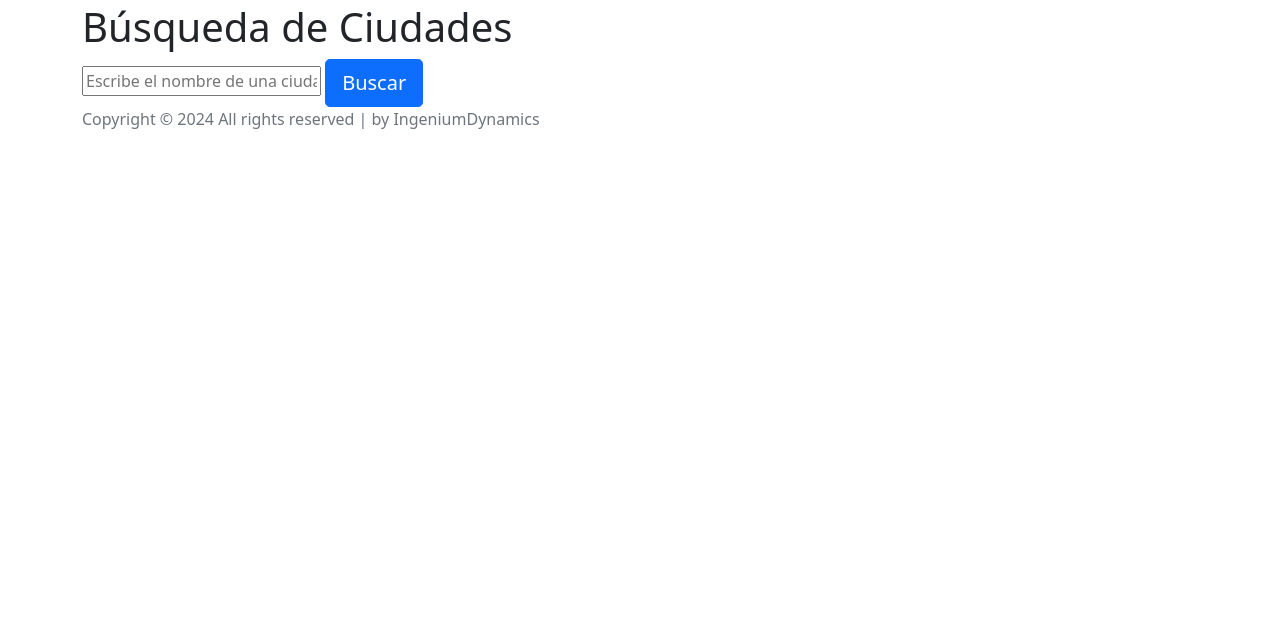
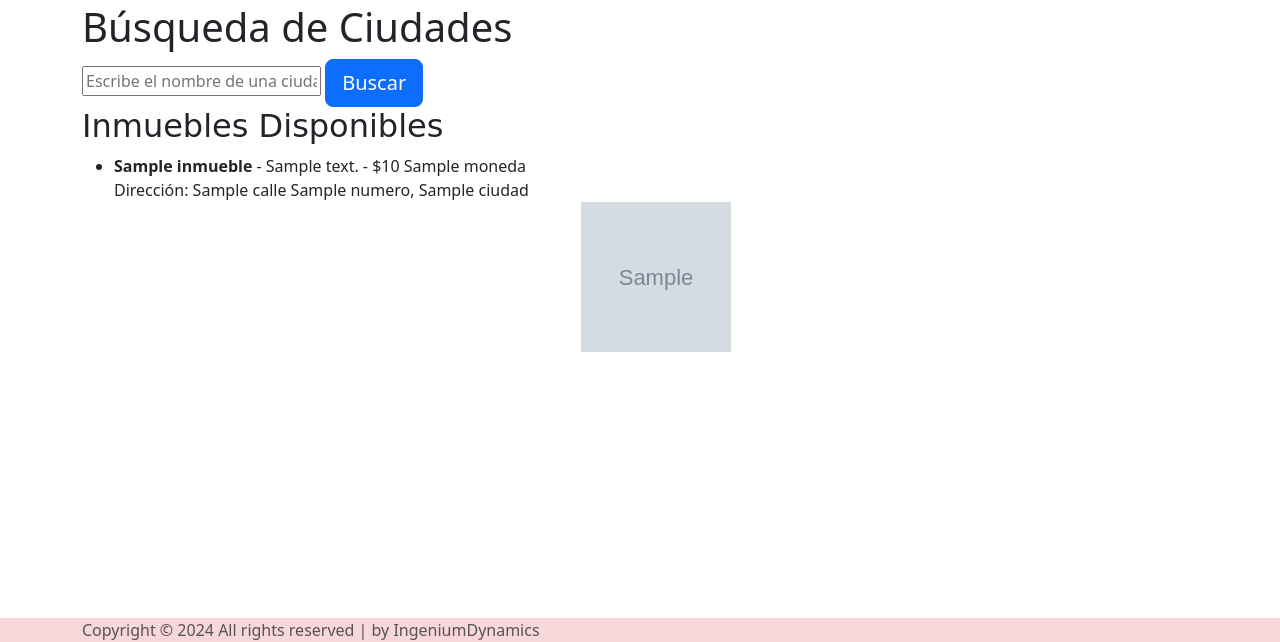
Before and after one commit to Cy5k0/rentings, a Django app: template proyecto_inmuebles/gestion_inmuebles/templates/arriendos.html in a window 1280 px wide. Shown: the part 188-830 px from the top of the page. Before the commit the page ends 317 px from the top, so only its background shows below. Run offline with Django 3.2, Linux system fonts and the light colour scheme; the template is opened without the code that fills it: most values are stand-ins (such as "Sample title", 1, 10 or a date in 2020); grey boxes marked "Sample" are stand-in pictures; some libraries are stand-ins or nearby versions.

Commit message:
arriendos disponibles

```diff
--- a/proyecto_inmuebles/gestion_inmuebles/static/css/styles.css
+++ b/proyecto_inmuebles/gestion_inmuebles/static/css/styles.css
@@ -39,3 +39,10 @@
     font-size: 1rem; /* Ajusta el tamaño que prefieras */
     color: black; /* Mantén el color negro si es necesario */
 }
+
+/*carrusel de propiedades*/
+#prop-min{
+  max-width: 150px;
+  max-height: 150px;
+  margin: auto;
+}
--- a/proyecto_inmuebles/gestion_inmuebles/templates/arriendos.html
+++ b/proyecto_inmuebles/gestion_inmuebles/templates/arriendos.html
@@ -1,25 +1,63 @@
 {% extends 'layout/base.html' %}
 {% load static %}
 
-
 {% block content %}
 <script src="https://ajax.googleapis.com/ajax/libs/jquery/3.5.1/jquery.min.js"></script>
+<link rel="stylesheet" href="https://cdnjs.cloudflare.com/ajax/libs/bootstrap/5.3.0/css/bootstrap.min.css">
 
 <h1>Búsqueda de Ciudades</h1>
-     <form action="" method="post">
+<form id="search-form" action="{% url 'buscar_inmuebles' %}" method="get">
     <input type="text" id="search-box" placeholder="Escribe el nombre de una ciudad...">
+    <input type="hidden" name="ciudad_id" id="ciudad-id">
     <button type="submit" class="btn btn-primary btn-lg">
         Buscar
     </button>
 </form>
 <div id="resultados"></div>
+
+<h2>Inmuebles Disponibles</h2>
+<ul>
+    {% for item in inmuebles_con_imagenes %}
+    <li>
+        <strong>{{ item.inmueble.nombre }}</strong> - {{ item.inmueble.descripcion }} - ${{ item.inmueble.precio }} {{ item.inmueble.moneda }}
+        <br>
+        Dirección: {{ item.inmueble.calle }} {{ item.inmueble.numero }}, {{ item.inmueble.ciudad.nombre }}
+
+        <!-- Carrusel de imágenes en miniatura -->
+        {% if item.imagenes %}
+        <div id="carousel-{{ forloop.counter }}" class="carousel slide" data-bs-ride="carousel" >
+            <div class="carousel-inner">
+                {% for imagen in item.imagenes %}
+                <div class="carousel-item  {% if forloop.first %}active{% endif %}" data-bs-interval="3000">
+                    <!--{ { imagen.imagen.url } }-->
+                    <!--<img id="prop_min" src="{ { imagen.imagen.url } }" class="d-block w-100" alt="Imagen de { { item.inmueble.nombre } }">-->
+                    <img id="prop-min" src="{{ imagen.imagen.url }}" class="d-block w-auto"  alt="Imagen de {{ item.inmueble.nombre }}">
+                </div>
+                {% endfor %}
+            </div>
+            <button class="carousel-control-prev" type="button" data-bs-target="#carousel-{{ forloop.counter }}" data-bs-slide="prev">
+                <span class="carousel-control-prev-icon" aria-hidden="true"></span>
+                <span class="visually-hidden">Previous</span>
+            </button>
+            <button class="carousel-control-next" type="button" data-bs-target="#carousel-{{ forloop.counter }}" data-bs-slide="next">
+                <span class="carousel-control-next-icon" aria-hidden="true"></span>
+                <span class="visually-hidden">Next</span>
+            </button>
+        </div>
+        {% else %}
+        <p>Imágenes no disponibles</p>
+        {% endif %}
+    </li>
+    {% endfor %}
+</ul>
+
 <script>
     $(document).ready(function() {
         // Al escribir en el input, realiza la búsqueda AJAX
         $('#search-box').on('keyup', function() {
             var query = $(this).val();
 
-                // Solo realizar la búsqueda si hay al menos 2 caracteres
+            // Solo realizar la búsqueda si hay al menos 3 caracteres
             if (query.length > 3) {
                 $.ajax({
                     url: '{% url "buscar_ciudades" %}',
@@ -34,7 +72,7 @@
                             data.resultados.forEach(function(ciudad) {
                                 resultados.append(
                                     '<div>' +
-                                            '<strong>' + ciudad.nombre + '</strong>, ' +
+                                        '<strong class="ciudad" data-id="' + ciudad.id + '">' + ciudad.nombre + '</strong>, ' +
                                         ciudad.estado + ', ' +
                                         ciudad.pais +
                                     '</div>'
@@ -52,7 +90,16 @@
                 $('#resultados').empty();
             }
         });
+
+        // Seleccionar ciudad al hacer clic en el resultado
+        $('#resultados').on('click', '.ciudad', function() {
+            var ciudadId = $(this).data('id');
+            $('#ciudad-id').val(ciudadId);
+            $('#search-form').submit();  // Enviar el formulario al seleccionar la ciudad
+        });
     });
 </script>
-     <!--<script src="{% static 'js/buscadorciudad.js' %}"></script>--><!-- Incluye tu archivo JS -->
+
+<script src="https://cdnjs.cloudflare.com/ajax/libs/bootstrap/5.3.0/js/bootstrap.bundle.min.js"></script>
+
 {% endblock %}
--- a/proyecto_inmuebles/gestion_inmuebles/urls.py
+++ b/proyecto_inmuebles/gestion_inmuebles/urls.py
@@ -5,12 +5,14 @@ from django.contrib.auth.views import LogoutView
 from django.views.generic import TemplateView
 
 from django.contrib.auth import views as auth_views
-
+from django.conf.urls.static import static
+from django.conf import settings
 urlpatterns = [
     path("", views.indice , name="indice"),
     path("contacto/", views.contacto , name="contacto"),
     path("exito/", views.exito , name="exito"),
     path("arriendos/", views.arriendos , name="arriendos"),
     path('buscar-ciudades/', views.buscar_ciudades, name='buscar_ciudades'),
+    path('buscar_inmuebles/', views.buscar_inmuebles, name='buscar_inmuebles'),
     path('registro/', views.register, name='registro'),
-    ]
+    ]+ static(settings.MEDIA_URL, document_root=settings.MEDIA_ROOT)
```
Also changed, not shown: proyecto_inmuebles/data/gestion_inmuebles_imageninmueble_202411221846.txt (added, +9 -0 lines), proyecto_inmuebles/gestion_inmuebles/views.py (+71 -19 lines), proyecto_inmuebles/proyecto_inmuebles/settings.py (+8 -2 lines), proyecto_inmuebles/propiedades/imagen5.jpeg (deleted), proyecto_inmuebles/propiedades/imagen_casa.jpeg (deleted), proyecto_inmuebles/propiedades/imagen_casa4_O8yrbLr.jpg (deleted), proyecto_inmuebles/propiedades/imagen_casa_3.jpeg (deleted), proyecto_inmuebles/propiedades/imagen_casa_3_SrSekwU.jpeg (deleted), proyecto_inmuebles/propiedades/imagen_departamento.png (deleted), proyecto_inmuebles/propiedades/imagen_departamento_yDxLkf5.png (deleted). Lines whose indentation alone changed are shown as unchanged.
